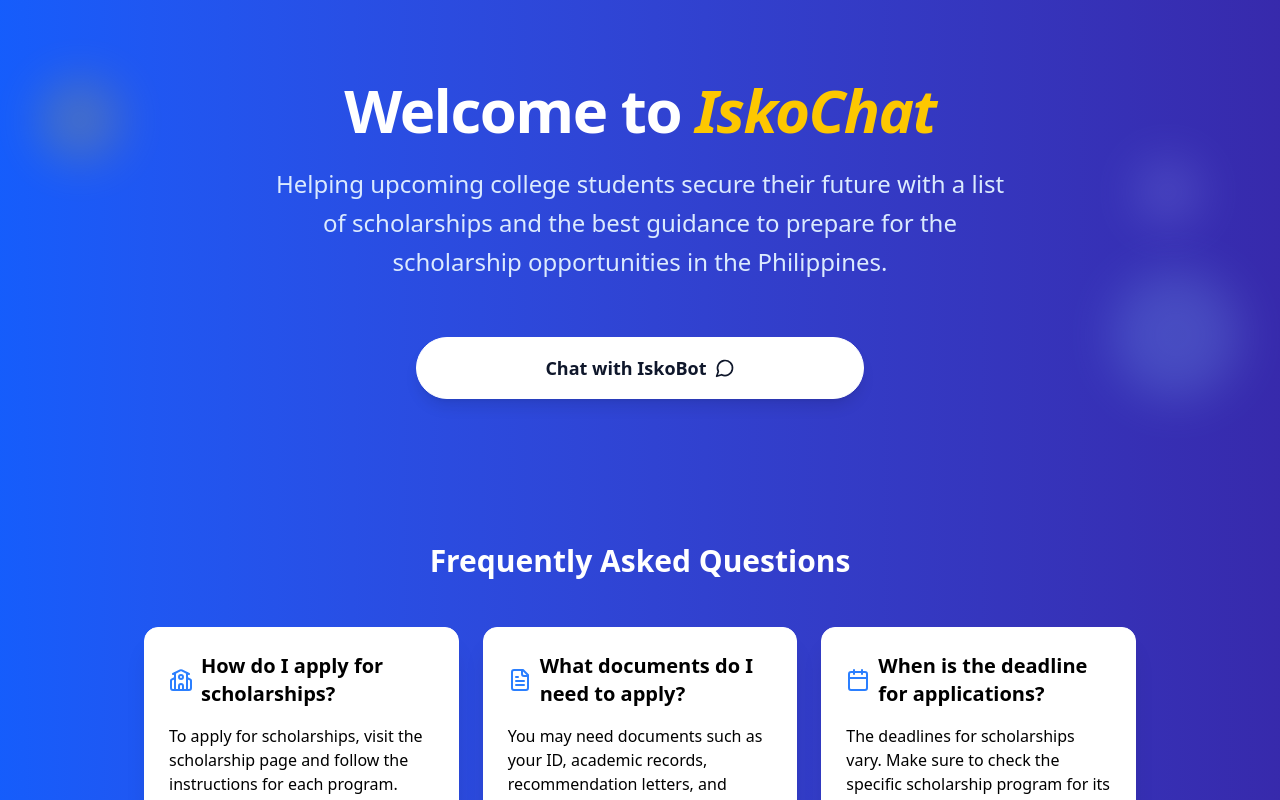
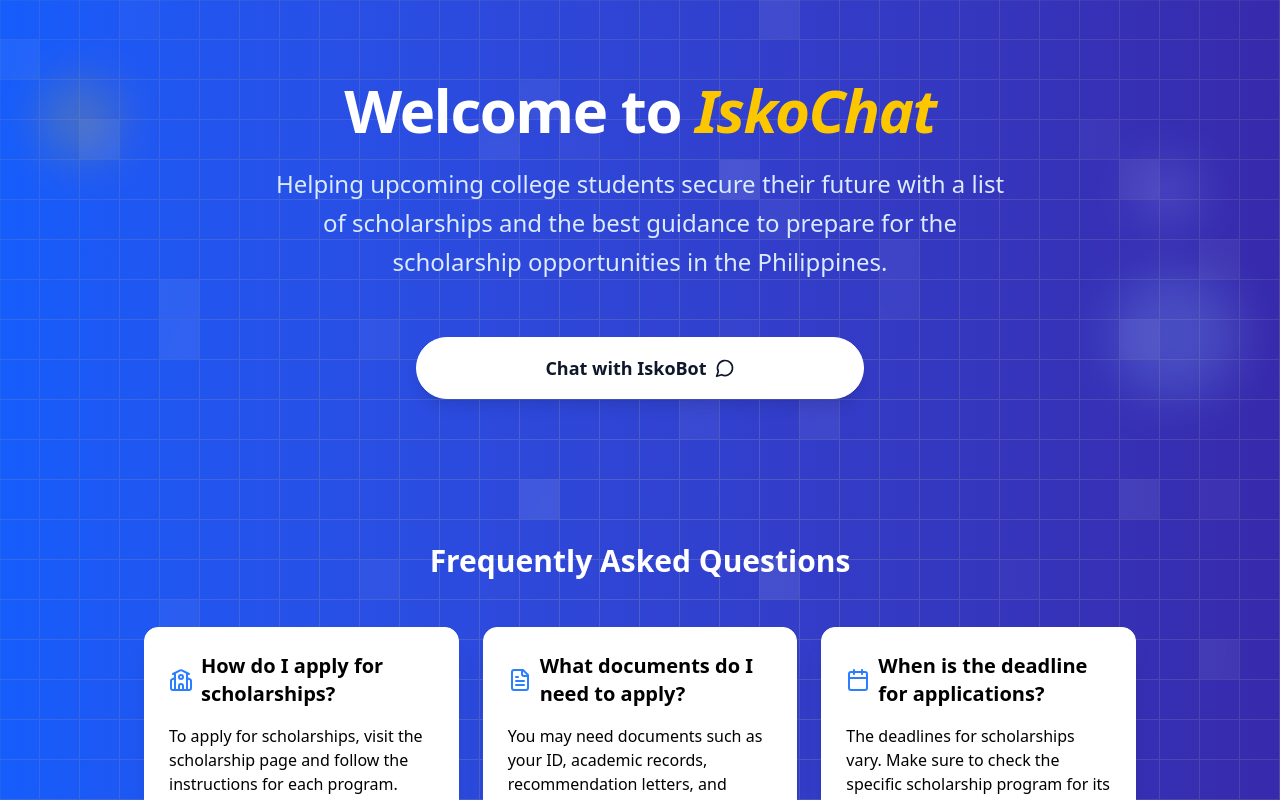
Before and after one commit to DavidBatoDev/iskochatai, a Next.js app: page / in a window 1280 px wide. Shown: the top 800 px of the page. Built offline with nearby package versions, Linux system fonts and the light colour scheme.

Commit message:
Add AnimatedGridPattern component and integrate motion effects in Home page

```diff
--- a/package.json
+++ b/package.json
@@ -13,6 +13,7 @@
     "class-variance-authority": "^0.7.1",
     "clsx": "^2.1.1",
     "lucide-react": "^0.487.0",
+    "motion": "^12.6.3",
     "next": "15.2.4",
     "react": "^19.0.0",
     "react-dom": "^19.0.0",
--- a/src/app/page.tsx
+++ b/src/app/page.tsx
@@ -1,14 +1,30 @@
+"use client";
+
 import React from "react";
 import HeroSection from "../components/HeroSection";
 import FAQSection from "../components/FAQSection";
 import Footer from "../components/Footer";
+import { cn } from "@/lib/utils";
+import { AnimatedGridPattern } from "@/components/magicui/animated-grid-pattern";
 
 export default function Home() {
   return (
-    <div className="min-h-screen bg-gradient-to-r from-blue-600 to-indigo-800 text-white">
-      <HeroSection />
-      <FAQSection />
-      <Footer />
+    <div className="min-h-screen relative bg-gradient-to-r from-blue-600 to-indigo-800 text-white">
+      <AnimatedGridPattern
+        numSquares={70}
+        maxOpacity={0.1}
+        duration={3}
+        repeatDelay={1}
+        className={cn(
+          "[mask-image:radial-gradient(2000px_circle_at_center,white,transparent)]",
+          "inset-0 h-full w-full absolute"
+        )}
+      />
+      <div className="relative z-10">
+        <HeroSection />
+        <FAQSection />
+        <Footer />
+      </div>
     </div>
   );
 }
--- a/src/components/Footer.tsx
+++ b/src/components/Footer.tsx
@@ -2,8 +2,8 @@
 
 export default function Footer() {
   return (
-    <footer className="bg-indigo-900 bg-opacity-50 py-4 md:py-6 mt-6 md:mt-10">
-      <div className="container mx-auto px-4 text-center text-blue-200 text-xs md:text-sm">
+    <footer className="bg-indigo-900 bg-opacity-50 py-4 md:py-6 mt-6 md:mt-10 z-20">
+      <div className="container mx-auto px-4 text-center text-blue-200 text-xs md:text-sm z-10">
         <p>
           &copy; {new Date().getFullYear()} IskoChat. Helping students achieve
           their academic dreams.
--- /dev/null
+++ b/src/components/magicui/animated-grid-pattern.tsx
@@ -0,0 +1,154 @@
+"use client";
+
+import { motion } from "motion/react";
+import {
+  ComponentPropsWithoutRef,
+  useEffect,
+  useId,
+  useRef,
+  useState,
+} from "react";
+
+import { cn } from "@/lib/utils";
+
+export interface AnimatedGridPatternProps
+  extends ComponentPropsWithoutRef<"svg"> {
+  width?: number;
+  height?: number;
+  x?: number;
+  y?: number;
+  strokeDasharray?: any;
+  numSquares?: number;
+  maxOpacity?: number;
+  duration?: number;
+  repeatDelay?: number;
+}
+
+export function AnimatedGridPattern({
+  width = 40,
+  height = 40,
+  x = -1,
+  y = -1,
+  strokeDasharray = 0,
+  numSquares = 50,
+  className,
+  maxOpacity = 0.5,
+  duration = 4,
+  repeatDelay = 0.5,
+  ...props
+}: AnimatedGridPatternProps) {
+  const id = useId();
+  const containerRef = useRef(null);
+  const [dimensions, setDimensions] = useState({ width: 0, height: 0 });
+  const [squares, setSquares] = useState(() => generateSquares(numSquares));
+
+  function getPos() {
+    return [
+      Math.floor((Math.random() * dimensions.width) / width),
+      Math.floor((Math.random() * dimensions.height) / height),
+    ];
+  }
+
+  // Adjust the generateSquares function to return objects with an id, x, and y
+  function generateSquares(count: number) {
+    return Array.from({ length: count }, (_, i) => ({
+      id: i,
+      pos: getPos(),
+    }));
+  }
+
+  // Function to update a single square's position
+  const updateSquarePosition = (id: number) => {
+    setSquares((currentSquares) =>
+      currentSquares.map((sq) =>
+        sq.id === id
+          ? {
+              ...sq,
+              pos: getPos(),
+            }
+          : sq,
+      ),
+    );
+  };
+
+  // Update squares to animate in
+  useEffect(() => {
+    if (dimensions.width && dimensions.height) {
+      setSquares(generateSquares(numSquares));
+    }
+  }, [dimensions, numSquares]);
+
+  // Resize observer to update container dimensions
+  useEffect(() => {
+    const resizeObserver = new ResizeObserver((entries) => {
+      for (let entry of entries) {
+        setDimensions({
+          width: entry.contentRect.width,
+          height: entry.contentRect.height,
+        });
+      }
+    });
+
+    if (containerRef.current) {
+      resizeObserver.observe(containerRef.current);
+    }
+
+    return () => {
+      if (containerRef.current) {
+        resizeObserver.unobserve(containerRef.current);
+      }
+    };
+  }, [containerRef]);
+
+  return (
+    <svg
+      ref={containerRef}
+      aria-hidden="true"
+      className={cn(
+        "pointer-events-none absolute inset-0 h-full w-full fill-gray-400/30 stroke-gray-400/30",
+        className,
+      )}
+      {...props}
+    >
+      <defs>
+        <pattern
+          id={id}
+          width={width}
+          height={height}
+          patternUnits="userSpaceOnUse"
+          x={x}
+          y={y}
+        >
+          <path
+            d={`M.5 ${height}V.5H${width}`}
+            fill="none"
+            strokeDasharray={strokeDasharray}
+          />
+        </pattern>
+      </defs>
+      <rect width="100%" height="100%" fill={`url(#${id})`} />
+      <svg x={x} y={y} className="overflow-visible">
+        {squares.map(({ pos: [x, y], id }, index) => (
+          <motion.rect
+            initial={{ opacity: 0 }}
+            animate={{ opacity: maxOpacity }}
+            transition={{
+              duration,
+              repeat: 1,
+              delay: index * 0.1,
+              repeatType: "reverse",
+            }}
+            onAnimationComplete={() => updateSquarePosition(id)}
+            key={`${x}-${y}-${index}`}
+            width={width - 1}
+            height={height - 1}
+            x={x * width + 1}
+            y={y * height + 1}
+            fill="currentColor"
+            strokeWidth="0"
+          />
+        ))}
+      </svg>
+    </svg>
+  );
+}
```
Also changed, not shown: 1 other file (tests, documents, lock files or other folders).
